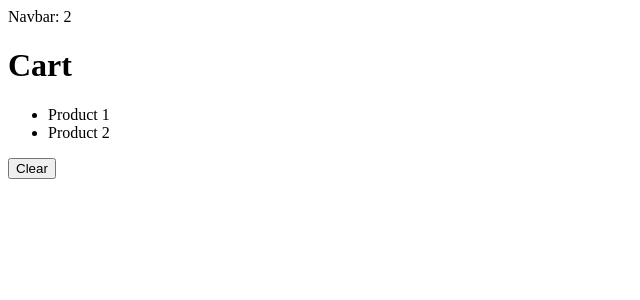
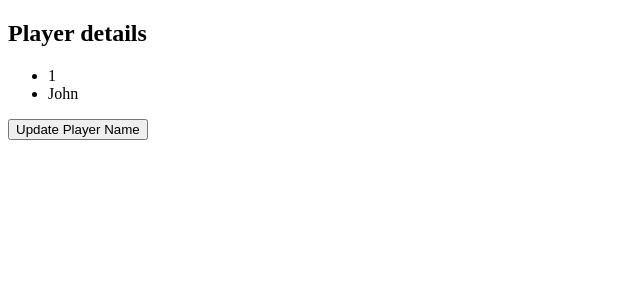
Before and after one commit to TomaszKlekner/gameHub, a React (Vite) app: page / in a window 1280 px wide. Shown: the top 300 px of the page, without its empty margins (0-640 px from the left). Built offline with nearby package versions, Linux system fonts and the light colour scheme.

Commit message:
Assignment

```diff
--- a/src/App.tsx
+++ b/src/App.tsx
@@ -1,14 +1,26 @@
 import { useState } from 'react';
-import Navbar from './components/Navbar';
-import Cart from './components/Cart';
 
 function App() {
-  const [cartItems, setCartItems] = useState(['Product 1', 'Product 2']);
+  const [game, setGame] = useState({
+    id: 1,
+    player: {
+      name: 'John',
+    },
+  });
+
+  const handleClick = () => {
+    // Update player name
+    setGame({ ...game, player: { ...game.player, name: 'Tony' } });
+  };
 
   return (
     <div className='container my-5'>
-      <Navbar cartItemsCount={cartItems.length} />
-      <Cart onClear={() => setCartItems([])} cartItems={cartItems} />
+      <h2>Player details</h2>
+      <ul>
+        <li>{game.id}</li>
+        <li>{game.player.name}</li>
+      </ul>
+      <button onClick={handleClick}>Update Player Name</button>
     </div>
   );
 }
```
